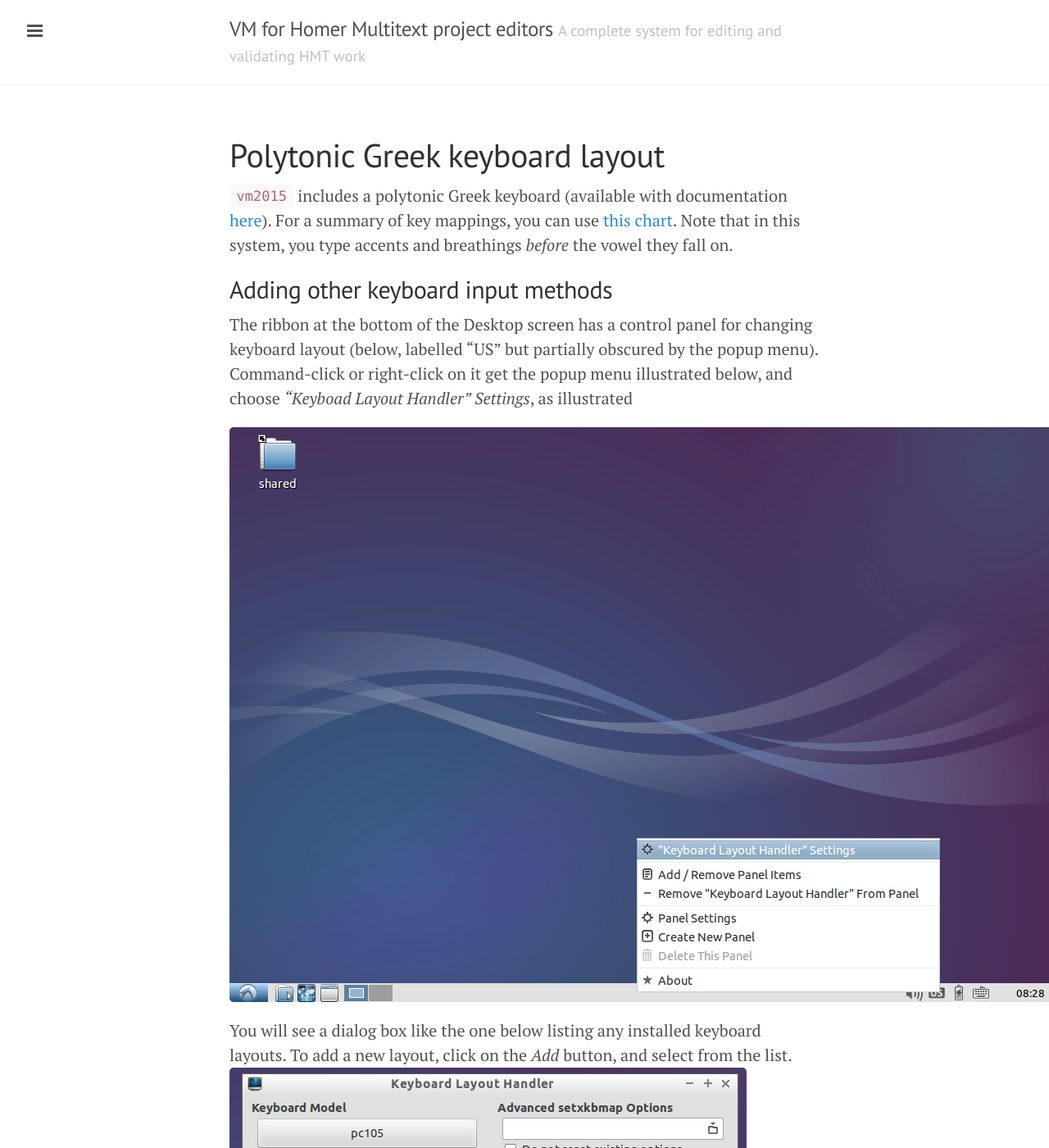
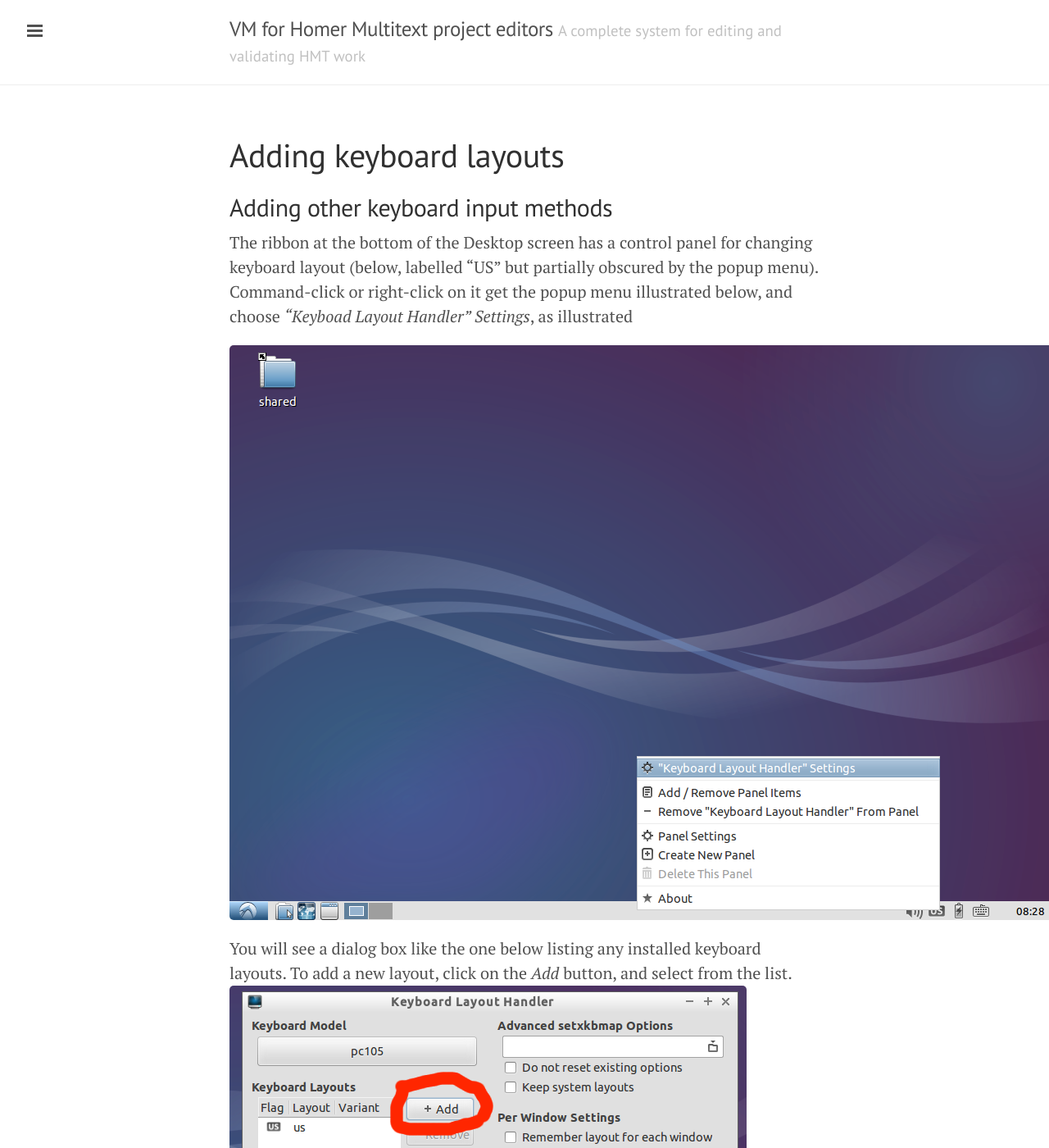
Before and after one commit to homermultitext/editors-vm, a Jekyll site: the page built from keyboard.md, in a window 1280 px wide and 1400 px high. Shown: the whole window at 82% size. Built offline with Jekyll 4.4.1, drawn with Linux system fonts in a browser that asks for light colours; Markdown is read by kramdown in place of the engine named in the settings; some of the changed lines change nothing that is shown; some of the changed text lies outside the part shown.

Commit message:
Modify instructions for all keybaords

```diff
--- a/keyboard.md
+++ b/keyboard.md
@@ -1,9 +1,7 @@
 ---
-title: Polytonic Greek keyboard layout
+title: Adding keyboard layouts
 layout: page
 ---
-
-`vm2015` includes  a polytonic Greek keyboard (available with documentation [here](http://www.frame-poythress.org/keyboard-entry-of-polytonic-greek-and-biblical-hebrew-in-gnulinux-2014/)).  For a summary of key mappings, you can use [this chart](http://49ft7fdv9kp7kqhm12yk1d17.wpengine.netdna-cdn.com/wp-content/uploads/2014/07/2007KeyboardGreek.pdf).  Note that in this system, you type accents and breathings *before* the vowel they fall on.
 
 
 ## Adding other keyboard input methods ##
@@ -25,3 +23,9 @@
 
 
 You can arrange multiple layouts in any order you like.
+
+
+## Polytonic Greek keyboard ##
+
+
+`vm2015` includes  a polytonic Greek keyboard (available with documentation [here](http://www.frame-poythress.org/keyboard-entry-of-polytonic-greek-and-biblical-hebrew-in-gnulinux-2014/)).  For a summary of key mappings, you can use [this chart](http://49ft7fdv9kp7kqhm12yk1d17.wpengine.netdna-cdn.com/wp-content/uploads/2014/07/2007KeyboardGreek.pdf).  Note that in this system, you type accents and breathings *before* the vowel they fall on.
```
